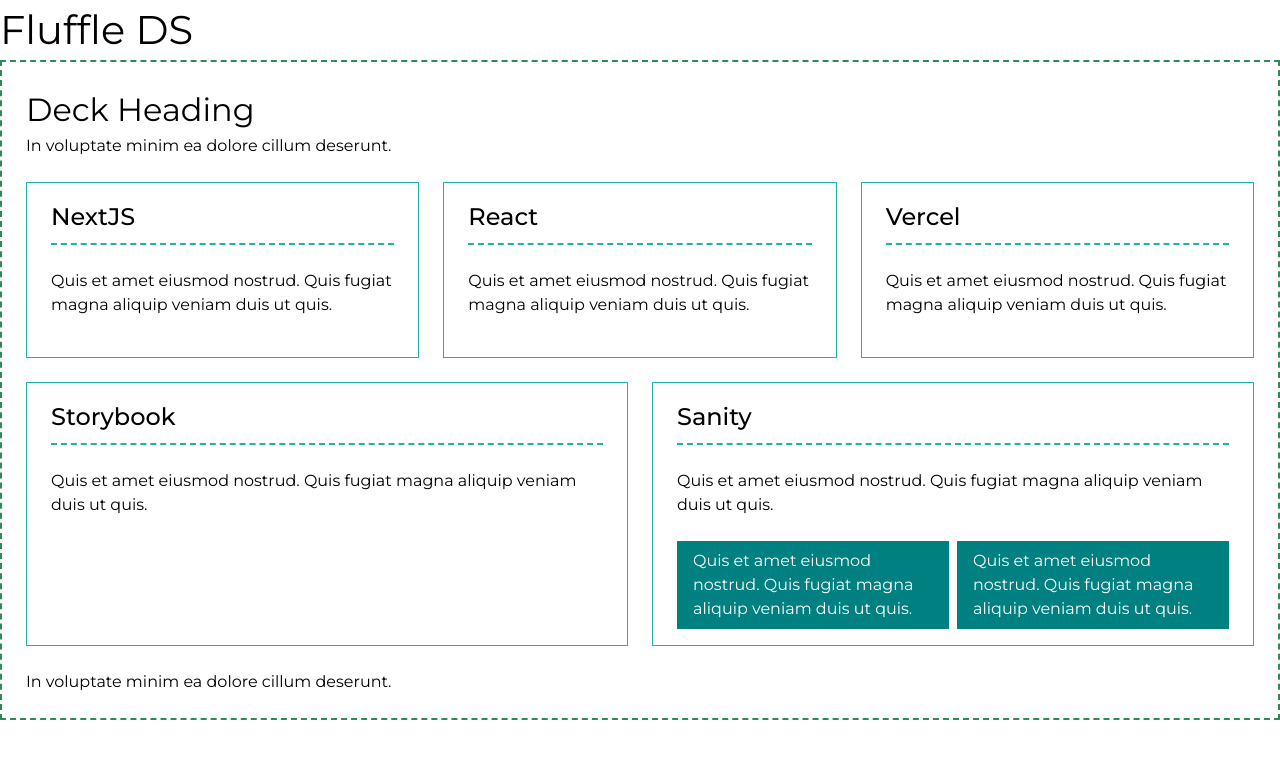
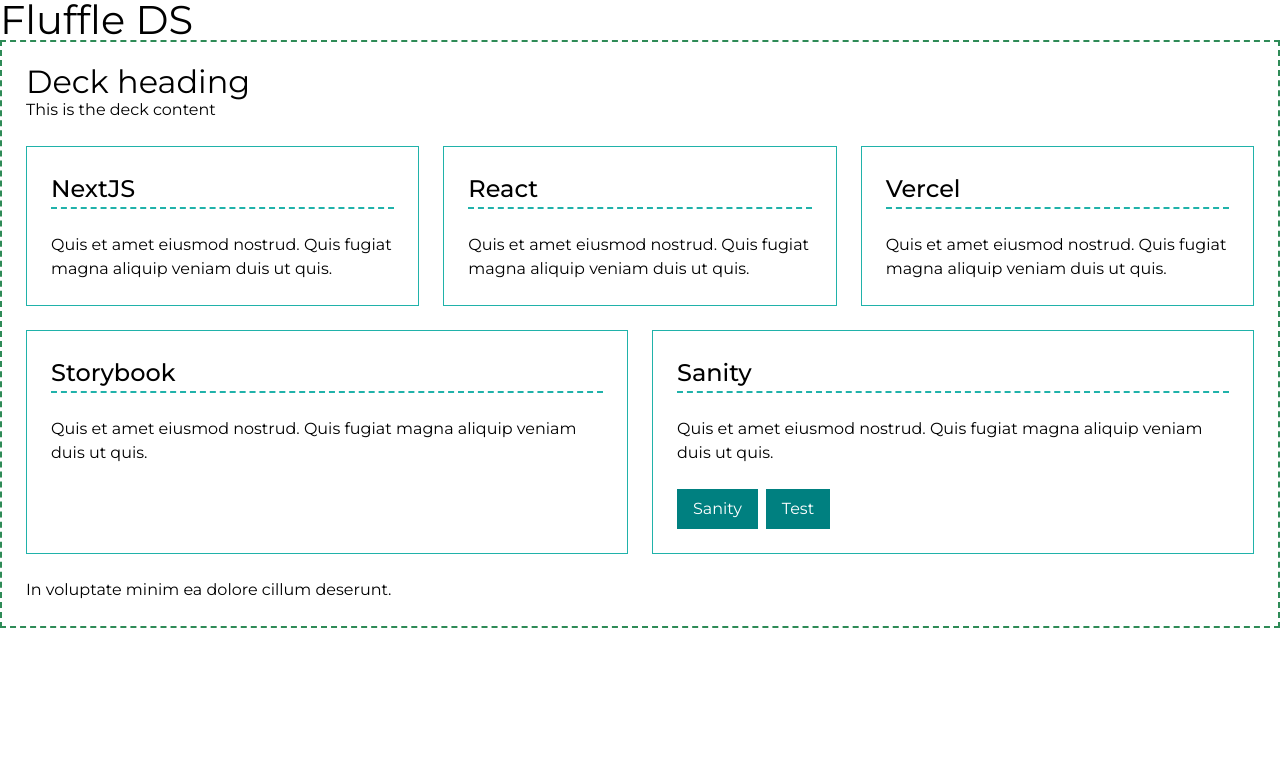
Before and after one commit to pixelrabbit/fluffle, a Next.js app: page / in a window 1280 px wide. Shown: the top 758 px of the page. Built offline with nearby package versions, Linux system fonts and the light colour scheme.

Commit message:
fleshing out types

```diff
--- a/app/_typography.scss
+++ b/app/_typography.scss
@@ -6,9 +6,11 @@
 
 h1 {
     font-size: 2.5rem;
+    line-height: 1;
 }
 h2 {
     font-size: 2rem;
+    line-height: 1;
 }
 h3 {
     font-size: 1.5rem;
--- a/app/page.tsx
+++ b/app/page.tsx
@@ -4,7 +4,7 @@
 export default function Home() {
   return (
     <>
-      <Deck></Deck>
+      <Deck heading="Deck heading" content="This is the deck content"></Deck>
     </>
   )
 }
--- a/components/button/button.tsx
+++ b/components/button/button.tsx
@@ -5,16 +5,16 @@
 export default function Button({
     type = "primary",
     href,
-    children
+    text
 }: {
     type?: string,
     href: string,
-    children: React.ReactNode
+    text: string
 }) {
     return (
         <Link href={href} className={clsx(
             styles.button,
             styles[type]
-        )}><span>{children}</span></Link>
+        )}><span>{text}</span></Link>
     );
 }
--- a/components/card/card.module.css
+++ b/components/card/card.module.css
@@ -4,11 +4,10 @@
     flex-direction: column;
     row-gap: var(--spacer-md);
     border: 1px solid lightseagreen;
-    padding: var(--spacer-sm) var(--spacer-md);
+    padding: var(--spacer-md);
 }
 .header {
     border-bottom: 2px dashed lightseagreen;
-    padding-bottom: var(--spacer-xs);
 }
 .main {
 }
--- a/components/card/card.tsx
+++ b/components/card/card.tsx
@@ -6,9 +6,13 @@
     heading = "",
     buttons = [],
     children
-}:{
+}: {
     heading?: string,
-    buttons?: any[],
+    buttons?: {
+        href: string,
+        type?: string,
+        text: string
+    }[],
     children: React.ReactNode
 }) {
     return (
@@ -19,12 +23,13 @@
             <div className={clsx(styles.main)}>
                 {children}
             </div>
-            <div className={clsx(styles.buttons)}>
-                {buttons.map((button, index) => (
-                    <Button key={index} href={button.href} type={button.type}>{children}</Button>
-                ))}
-            </div>
-
+            {buttons.length > 0 &&
+                <div className={clsx(styles.buttons)}>
+                    {buttons.map((button, index) => (
+                        <Button key={index} href={button.href} type={button.type} text={button.text}></Button>
+                    ))}
+                </div>
+            }
         </div>
     );
 }
--- a/components/deck/deck.tsx
+++ b/components/deck/deck.tsx
@@ -1,7 +1,13 @@
 import styles from "./deck.module.css";
 import Card from "../card/card";
 
-export default function Deck() {
+export default function Deck({
+    heading,
+    content
+}:{
+    heading?: string,
+    content?: string
+}) {
     const sanity = {
         buttons: [{
             text:"Sanity",
@@ -16,8 +22,8 @@
     return (
         <div className={styles.deck}>
             <div className={styles.header}>
-                <h2>Deck Heading</h2>
-                <p>In voluptate minim ea dolore cillum deserunt.</p>
+                <h2>{heading}</h2>
+                {content}
             </div>
             <div className={styles.main}>
                 <Card heading="NextJS"><p>Quis et amet eiusmod nostrud. Quis fugiat magna aliquip veniam duis ut quis.</p></Card>
```
